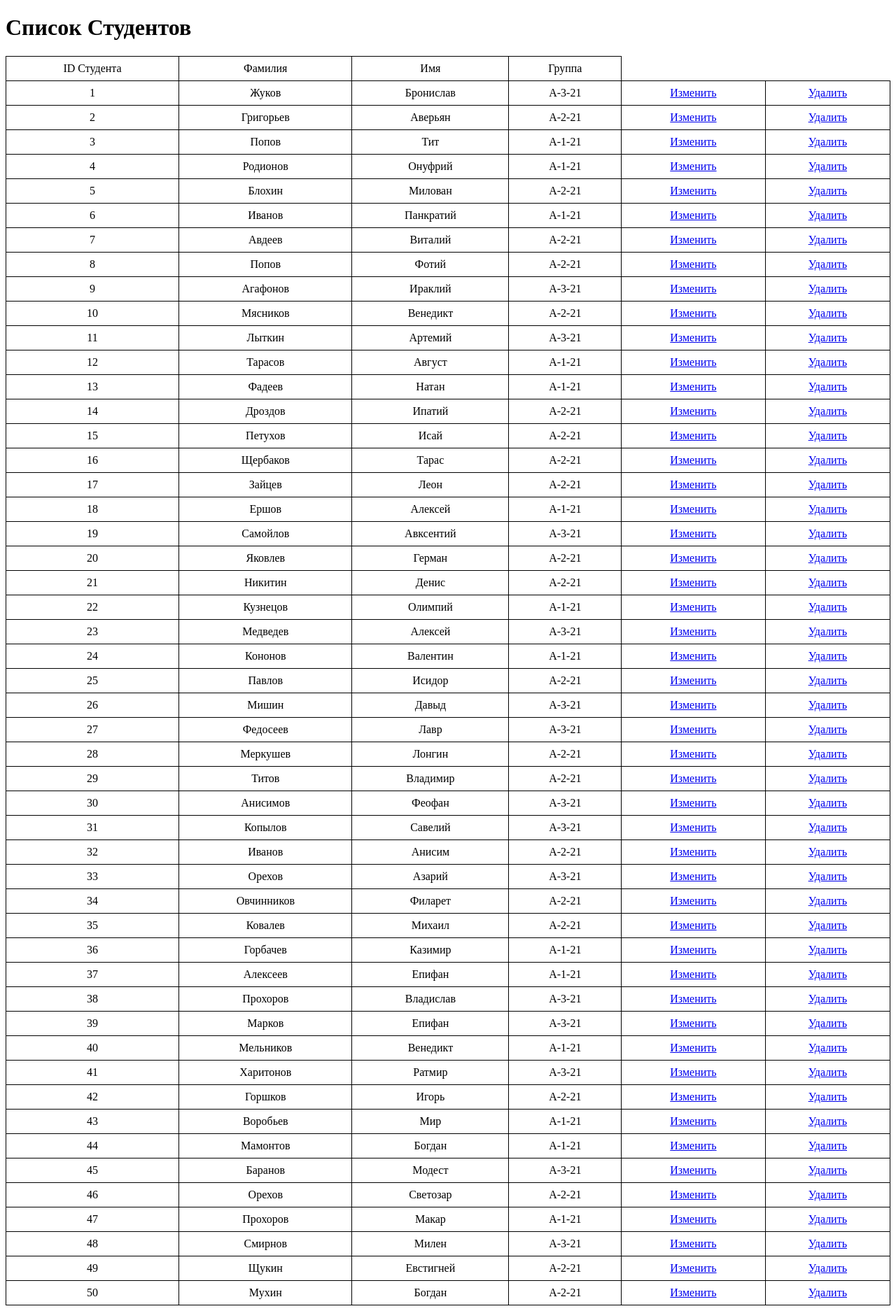
After one commit to StreakQ/VKR, a Flask app: page /students in a window 1280 px wide. The commit adds this page. Shown: the whole page at 70% size. Run offline with Flask 3, Linux system fonts and the light colour scheme; data comes from the database, SQL or seed files in the repository.

Commit message:
Отображения текстовых данных в интерфейсе

```diff
--- a/app.py
+++ b/app.py
@@ -1,7 +1,7 @@
 from sqlalchemy.orm import sessionmaker, joinedload
-from flask import Flask, render_template, request, redirect, url_for
+from flask import Flask, render_template, request, redirect, url_for, session
 from sqlalchemy import create_engine
-from repositories import DistributionRepository
+from repositories import *
 from models import Distribution
 import pandas as pd
 from openpyxl import Workbook
@@ -14,11 +14,26 @@ app = Flask(__name__)
 engine = create_engine('sqlite:///database.db')
 Session = sessionmaker(bind=engine)
 distribution_repository = DistributionRepository(engine)
+student_repository = StudentRepository(engine)
+adviser_repository = AdviserRepository(engine)
+theme_repository = ThemeRepository(engine)
 
 @app.route('/')
 def index():
-    distributions = distribution_repository.get_all(Distribution)
+    session = Session()
+    distributions = (session.query(Distribution).options(
+        joinedload(Distribution.student),
+        joinedload(Distribution.adviser),
+    joinedload(Distribution.theme)).all()
+    )
+
     return render_template('index.html', distributions=distributions)
+
+@app.route("/students")
+def display_students():
+    students = student_repository.get_all(Student)
+    return render_template('student_data.html',students=students)
+
 
 @app.route('/add_distribution', methods=['GET', 'POST'])
 def add_distribution():
--- a/repositories.py
+++ b/repositories.py
@@ -34,6 +34,7 @@ class BaseRepository:
 
     def get_all_without_close(self, model):
         return self.session.query(model).all()
+
 
 class StudentRepository(BaseRepository):
     def __init__(self, engine):
--- /dev/null
+++ b/templates/student_data.html
@@ -0,0 +1,49 @@
+<!DOCTYPE html>
+<html lang="en">
+<head>
+    <meta charset="UTF-8">
+    <title>Title</title>
+    <style>
+
+        table {
+            width: 100%;
+            border-collapse: collapse;
+        }
+
+        th, td{
+            border: 1px solid #000;
+            padding: 8px;
+            text-align: center;
+        }
+
+        th{
+            background-color: #f2f2f2;
+        }
+    </style>
+</head>
+<body>
+    <h1>Список Студентов</h1>
+    <table>
+        <tr>
+            <td>ID Студента</td>
+            <td>Фамилия</td>
+            <td>Имя</td>
+            <td>Группа</td>
+        </tr>
+        {%for student in students%}
+        <tr>
+            <td>{{student.student_id}}</td>
+            <td>{{student.lastname}}</td>
+            <td>{{student.firstname}}</td>
+            <td>{{student.group_student}}</td>
+            <td>
+                <a href=" "> Изменить</a>
+            </td>
+            <td>
+                <a href=" ">Удалить</a>
+            </td>
+        </tr>
+        {%endfor%}
+    </table>
+</body>
+</html>
```
Also changed, not shown: templates/adviser_data.html (added, +10 -0 lines), templates/index.html (+5 -4 lines), templates/theme_data.html (added, +10 -0 lines).
